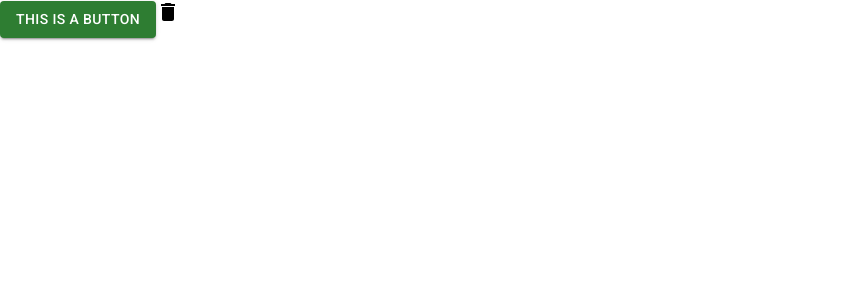
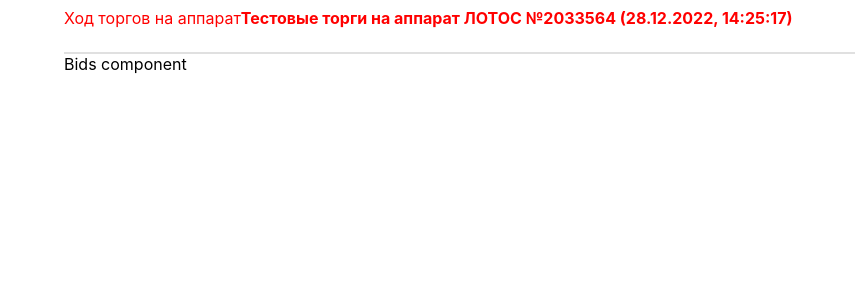
Before and after one commit to BabkinAV/terminal-fe, a React (Create React App) app: page / in a window 1280 px wide. Shown: the top 300 px of the page, without its empty margins (0-855 px from the left). Built offline with nearby package versions, Linux system fonts and the light colour scheme.

Commit message:
created header

```diff
--- a/package.json
+++ b/package.json
@@ -15,6 +15,7 @@
     "@types/node": "^16.18.11",
     "@types/react": "^18.0.26",
     "@types/react-dom": "^18.0.10",
+    "dayjs": "^1.11.7",
     "react": "^18.2.0",
     "react-dom": "^18.2.0",
     "react-scripts": "5.0.1",
--- a/src/App.tsx
+++ b/src/App.tsx
@@ -1,13 +1,14 @@
 import React from 'react';
-import Button from '@mui/material/Button';
-import DeleteIcon from '@mui/icons-material/Delete';
+import Bids from './components/Bids/Bids';
+import Header from './components/Header';
+import { Container } from '@mui/material';
 
 function App() {
   return (
-    <div>
-       <Button variant="contained"  color="success">This is a button</Button>
-			 <DeleteIcon />
-    </div>
+    <Container maxWidth="lg">
+      <Header />
+      <Bids />
+    </Container>
   );
 }
 
--- /dev/null
+++ b/src/components/Bids/Bids.tsx
@@ -0,0 +1,11 @@
+import React from 'react'
+import Box from '@mui/material/Box';
+
+
+const Bids = () => {
+	return (
+		<Box sx={{bgcolor: ''}} component='main'>Bids component</Box>
+	)
+}
+
+export default Bids
--- /dev/null
+++ b/src/components/Header.tsx
@@ -0,0 +1,29 @@
+import React, { useState, useEffect } from 'react';
+import Box from '@mui/material/Box';
+import dayjs from 'dayjs';
+
+const itemName = 'ЛОТОС №2033564';
+
+const Header = () => {
+	const [dt, setDt] = useState(dayjs().format('DD.MM.YYYY HH:mm:ss'));
+
+
+useEffect(() => {
+	let secTimer = setInterval( () => {
+		setDt(dayjs().format('DD.MM.YYYY, HH:mm:ss'))
+	},1000)
+
+	return () => clearInterval(secTimer);
+}, []);
+  return (
+    <Box sx={{ color: 'red', pt: 1, pb: 3, borderBottom: 2, borderColor: 'grey.300' }} component="header">
+      Ход торгов на аппарат
+      <Box component="span" sx={{ fontWeight: 'bold' }}>
+        Тестовые торги на аппарат {itemName} ({dt}
+				)
+      </Box>
+    </Box>
+  );
+};
+
+export default Header;
```
Also changed, not shown: timer.png (added), 1 other file (tests, documents, lock files or other folders).
